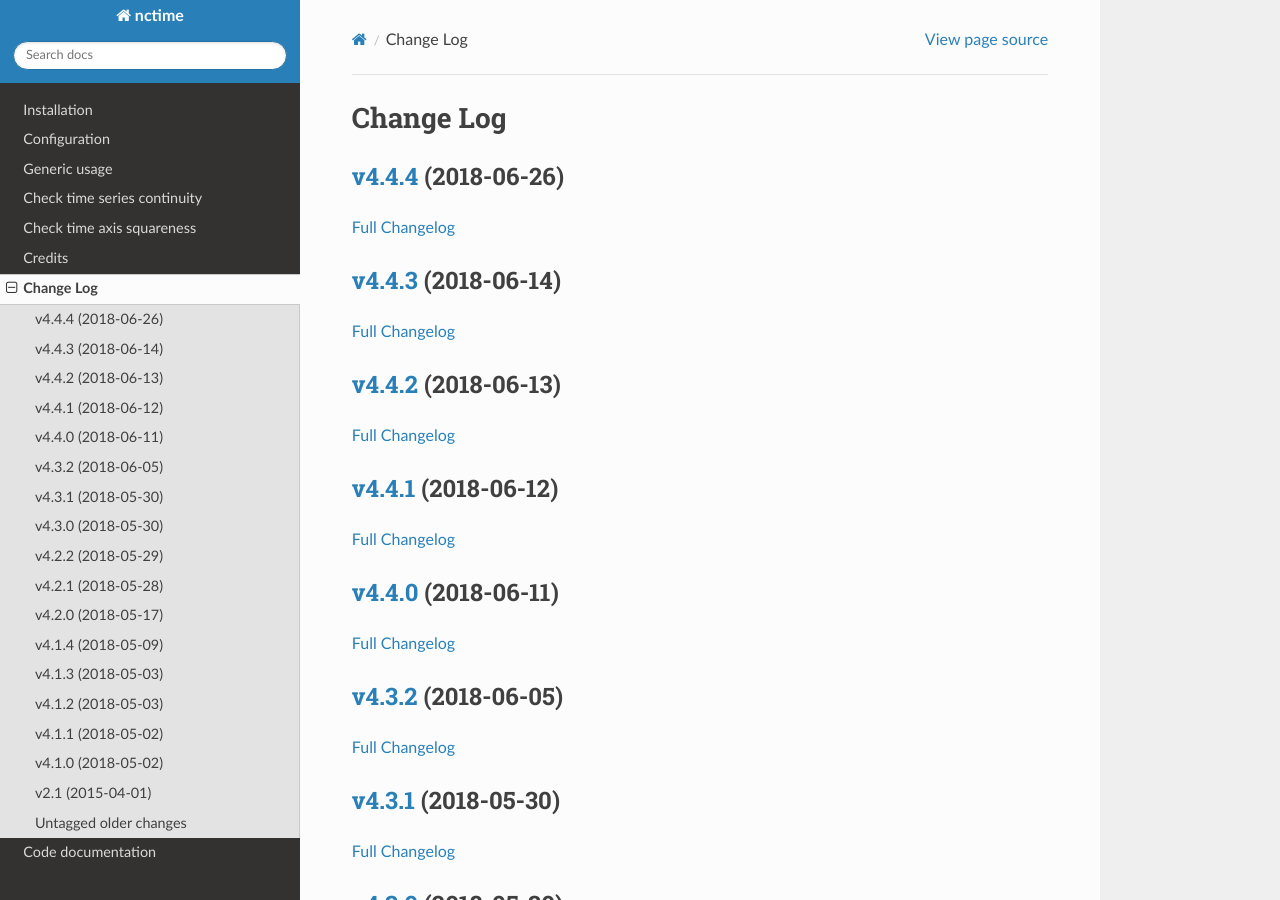
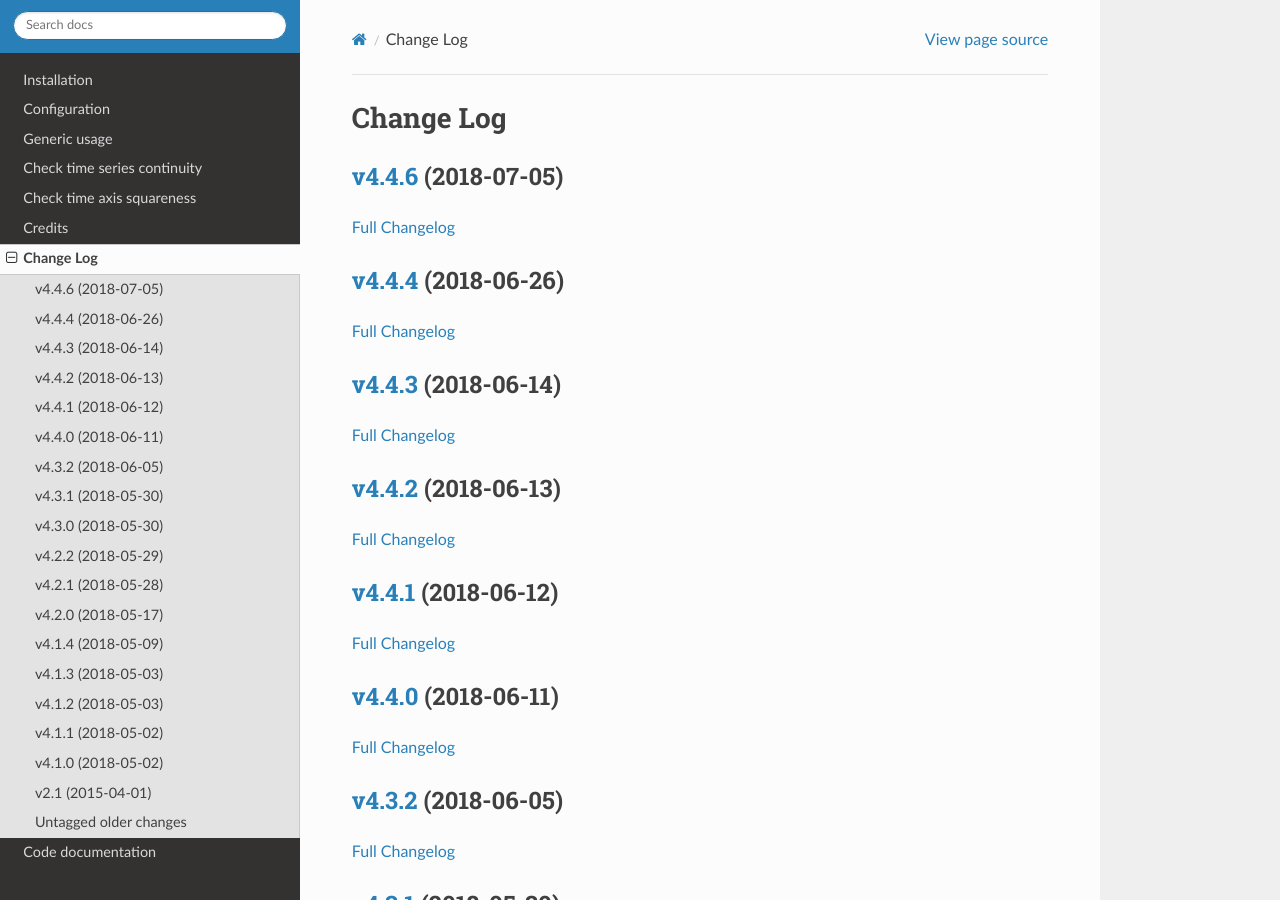
Before and after one commit to ESPRI-Mod/nctime, a Sphinx documentation site: the page built from docs/log.rst, in a window 1280 px wide and 900 px high. Built offline with Sphinx 7.4.7 and the Read the Docs theme 2.0.0, drawn with Linux system fonts in a browser that asks for light colours; pages that are not in the unit, such as notebooks, are missing from menus; the version number could not be read and is left out.

Commit message:
log update

```diff
--- a/docs/log.rst
+++ b/docs/log.rst
@@ -3,6 +3,12 @@
 
 Change Log
 ==========
+
+`v4.4.6 <https://github.com/Prodiguer/nctime/tree/v4.4.6>`__ (2018-07-05)
+-------------------------------------------------------------------------
+
+`Full
+Changelog <https://github.com/Prodiguer/nctime/compare/v4.4.4...v4.4.6>`__
 
 `v4.4.4 <https://github.com/Prodiguer/nctime/tree/v4.4.4>`__ (2018-06-26)
 -------------------------------------------------------------------------
```
